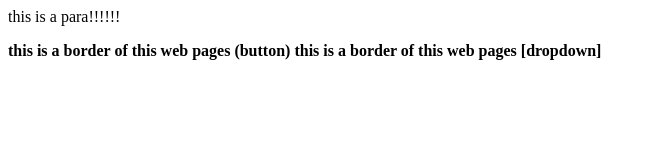
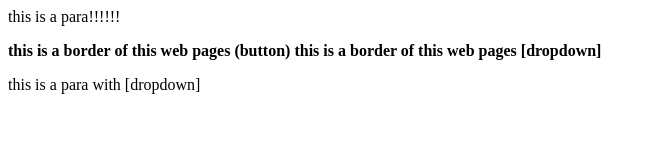
Before and after one commit to thek-Github/git4, a plain HTML site: page index.html in a window 1280 px wide. Shown: the whole page, without its empty margins (0-656 px from the left). Drawn offline with Linux system fonts and the light colour scheme.

Commit message:
added para

```diff
--- a/index.html
+++ b/index.html
@@ -1,3 +1,4 @@
 <p>this is a para!!!!!!</p>
 <b>this is a border of this web pages (button)</b>
 <b>this is a border of this web pages [dropdown]</b>
+<p>this is a para with [dropdown]</p>
```
